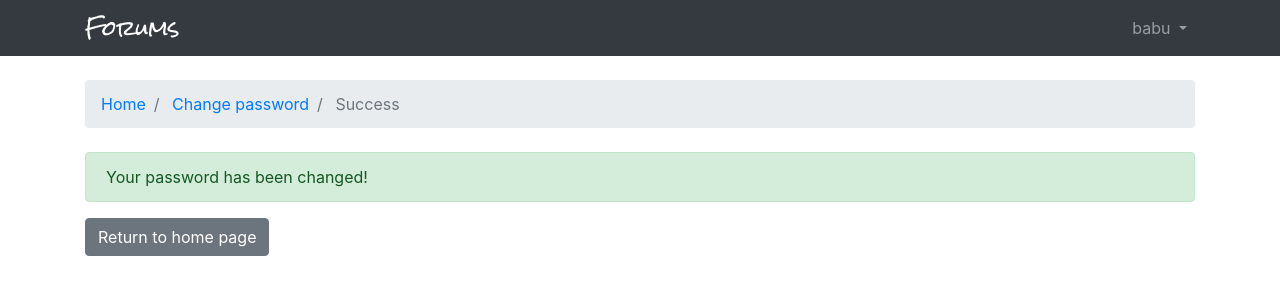
After one commit to babu-thomas/forum-site, a Django app: page /password_change/done/ in a window 1280 px wide. The commit adds this page. Shown: the top 300 px of the page. Run offline with Django 3.2, Linux system fonts and the light colour scheme; a user stored in the database is signed in; some libraries are stand-ins or nearby versions.

Commit message:
Implement password change flow

```diff
--- a/forum_project/settings.py
+++ b/forum_project/settings.py
@@ -131,4 +131,6 @@ CRISPY_TEMPLATE_PACK = 'bootstrap4'
 LOGIN_REDIRECT_URL = 'home'
 LOGOUT_REDIRECT_URL = 'home'
 
+LOGIN_URL = 'login'
+
 EMAIL_BACKEND = 'django.core.mail.backends.console.EmailBackend'
--- a/templates/base.html
+++ b/templates/base.html
@@ -40,7 +40,7 @@
                         </a>
                         <div class="dropdown-menu dropdown-menu-right" aria-labelledby="userMenu">
                             <a class="dropdown-item" href="#">My account</a>
-                            <a class="dropdown-item" href="#">Change password</a>
+                            <a class="dropdown-item" href="{% url 'password_change' %}">Change password</a>
                             <div class="dropdown-divider"></div>
                             <a class="dropdown-item" href="{% url 'logout' %}">Log out</a>
                         </div>
--- /dev/null
+++ b/templates/password_change_done.html
@@ -0,0 +1,24 @@
+{% extends 'base.html' %}
+
+{% block title %}Password changed{% endblock %}
+
+{% block breadcrumb %}
+<li class="breadcrumb-item">
+    <a href="{% url 'home' %}">Home</a>
+</li>
+<li class="breadcrumb-item">
+    <a href="{% url 'password_change' %}">Change password</a>
+</li>
+<li class="breadcrumb-item active">
+    Success
+</li>
+{% endblock %}
+
+{% block content %}
+<div class="alert alert-success">
+    Your password has been changed!
+</div>
+<a href="{% url 'home' %}" class="btn btn-secondary">
+    Return to home page
+</a>
+{% endblock %}
--- a/users/urls.py
+++ b/users/urls.py
@@ -28,4 +28,12 @@ urlpatterns = [
     path('reset/done/',
          auth_views.PasswordResetCompleteView.as_view(template_name='password_reset_complete.html'),
          name='password_reset_complete'),
+
+    path('password_change/',
+         auth_views.PasswordChangeView.as_view(template_name='password_change.html'),
+         name='password_change'),
+
+    path('password_change/done/',
+         auth_views.PasswordChangeDoneView.as_view(template_name='password_change_done.html'),
+         name='password_change_done'),
 ]
```
Also changed, not shown: templates/password_change.html (added, +25 -0 lines), db.sqlite3.
